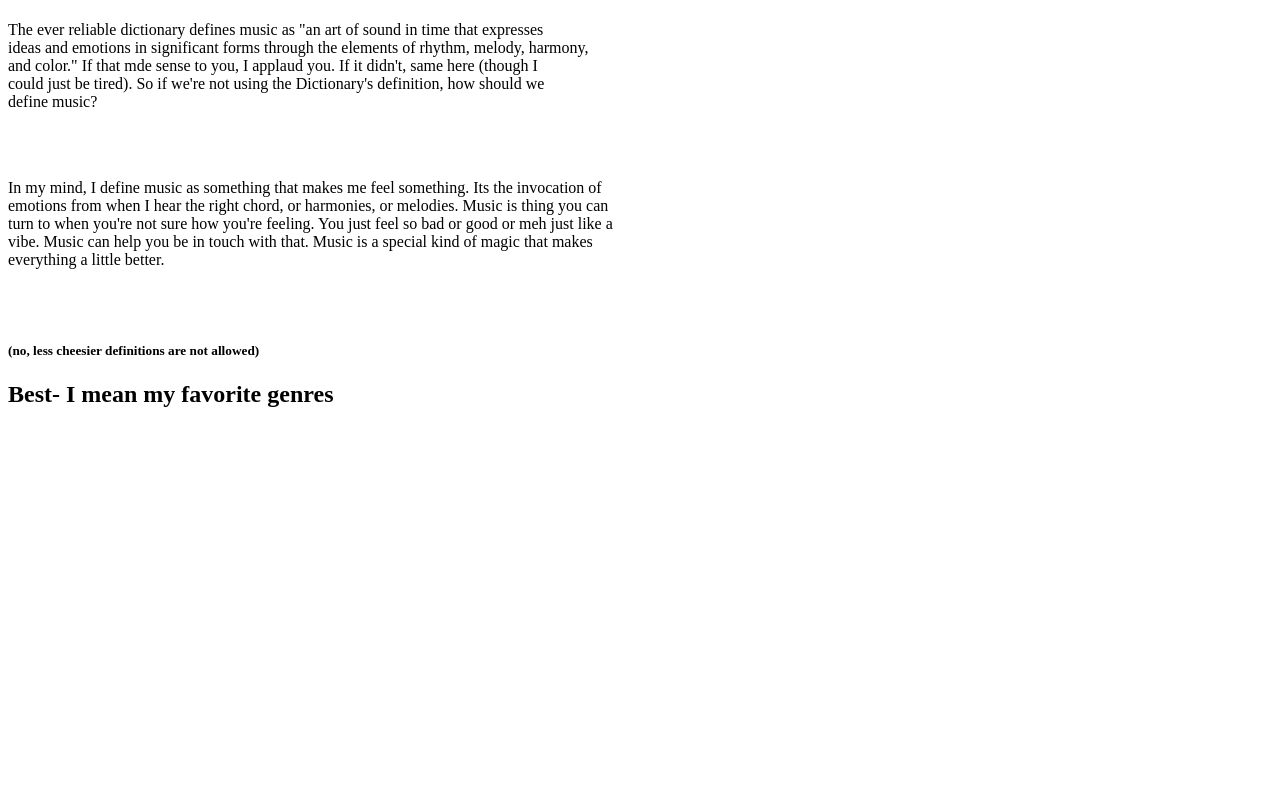
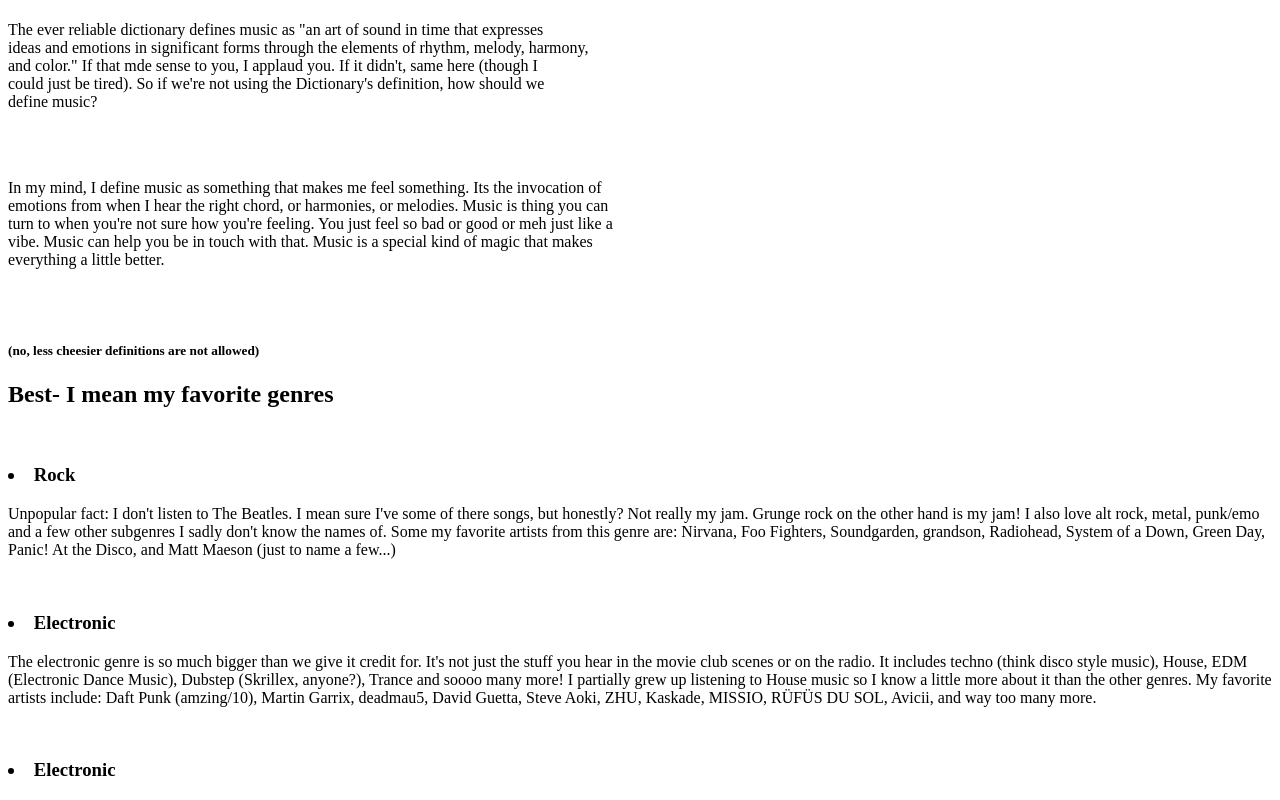
Before and after one commit to Anjini-Katari/web, a plain HTML site: page index.html in a window 1280 px wide. Shown: the part 601-1401 px from the top of the page. Before the commit the page ends 1063 px from the top, so only its background shows below. Drawn offline with Linux system fonts and the light colour scheme.

Commit message:
Update index.html

```diff
--- a/index.html
+++ b/index.html
@@ -39,4 +39,16 @@ HW02 -- Publishio!
   </h5>
 
    <h2> Best- I mean my favorite genres </h2> <br>
-      <p>
+      <h3> <li> Rock </h3>
+      <p> Unpopular fact: I don't listen to The Beatles. I mean sure I've some of there songs, but honestly?
+        Not really my jam. Grunge rock on the other hand is my jam! I also love alt rock, metal, punk/emo and
+        a few other subgenres I sadly don't know the names of. Some my favorite artists from this genre are:
+        Nirvana, Foo Fighters, Soundgarden, grandson, Radiohead, System of a Down, Green Day, Panic! At the Disco,
+        and Matt Maeson (just to name a few...) </p> <br>
+      <h3> <li> Electronic </h3>
+      <p> The electronic genre is so much bigger than we give it credit for. It's not just the stuff you hear in
+        the movie club scenes or on the radio. It includes techno (think disco style music), House, EDM (Electronic
+        Dance Music), Dubstep (Skrillex, anyone?), Trance and soooo many more! I partially grew up listening to House
+        music so I know a little more about it than the other genres. My favorite artists include: Daft Punk (amzing/10),
+        Martin Garrix, deadmau5, David Guetta, Steve Aoki, ZHU, Kaskade, MISSIO, RÜFÜS DU SOL, Avicii, and way too many more. </p> <br>
+        <h3> <li> Electronic </h3>
```
